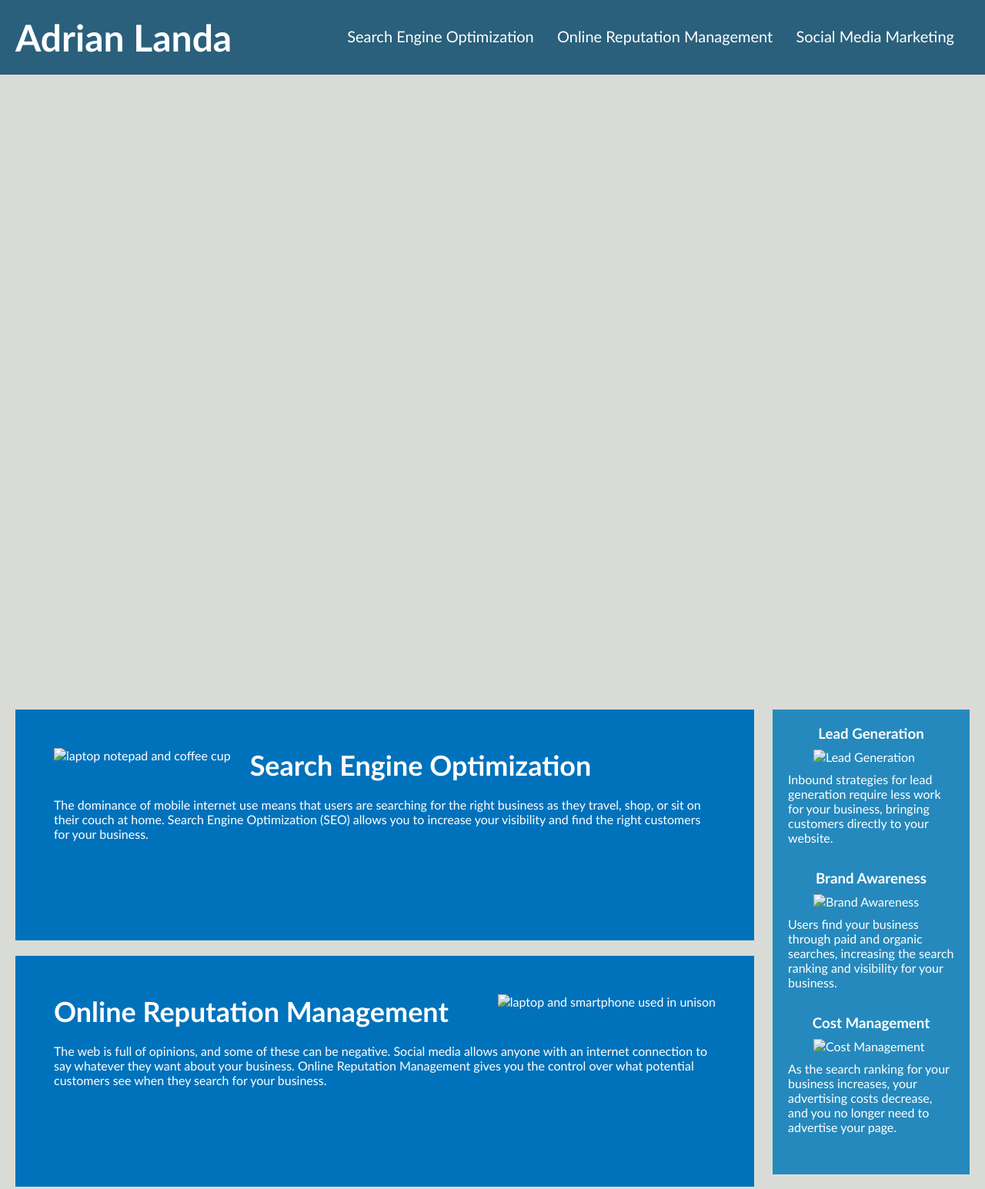
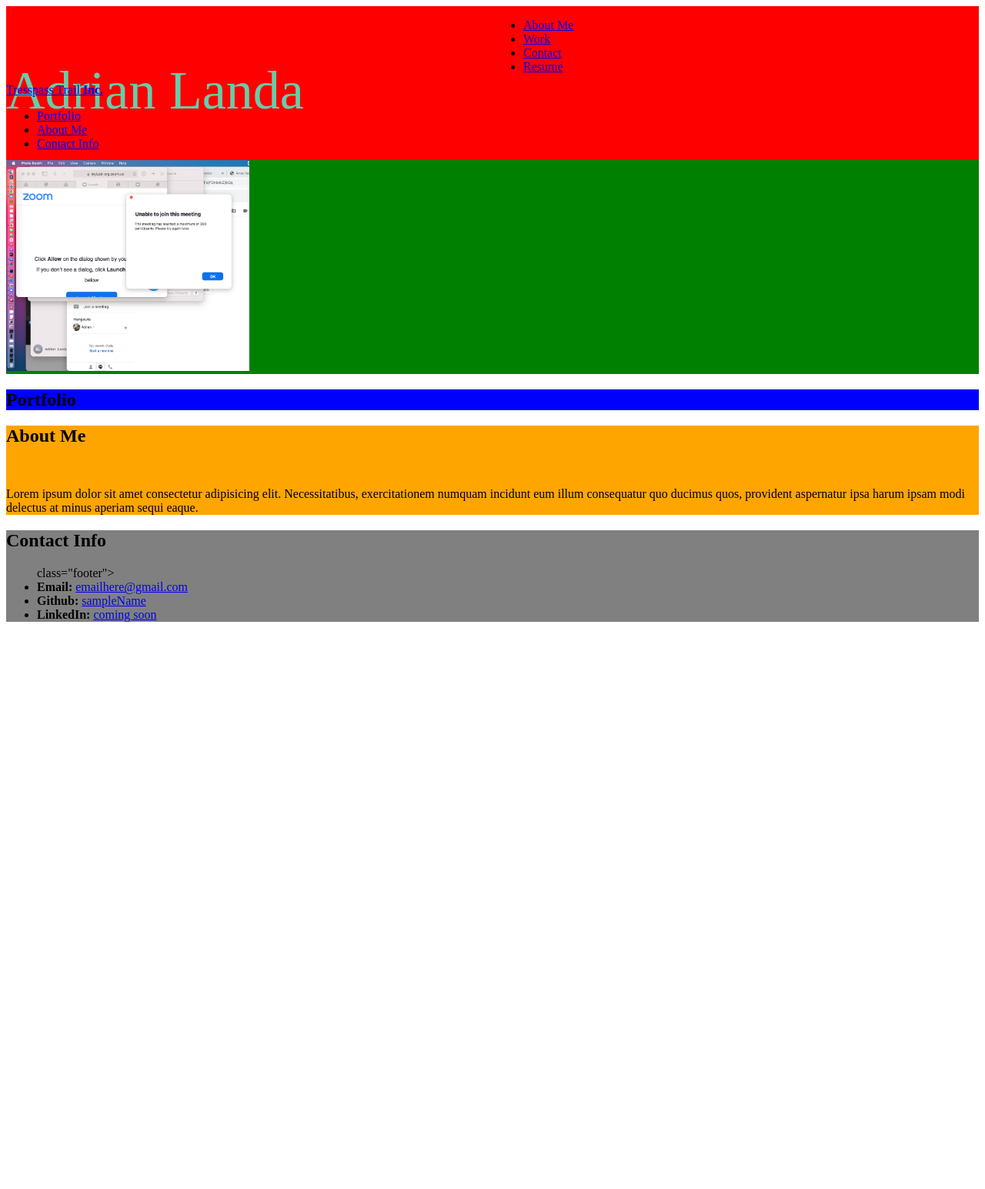
Before and after one commit to al1879083/Adrian-s-Portfolio-Tresspasssutro, a plain HTML site: page index.html in a window 1280 px wide. Shown: the top 1545 px of the page at 77% size. After the commit the page ends 824 px from the top, so only its background shows below. Drawn offline with Linux system fonts and the light colour scheme.

Commit message:
adding CSS syntax

```diff
--- /dev/null
+++ b/assets/css/index.css
@@ -0,0 +1,54 @@
+/* *{ */
+    margin: 0;
+    padding: 0;
+/* } */
+
+body{
+    margin: 0 auto;
+}
+
+/* header */
+header{
+    background-color: red;
+    height: 100px;
+}
+header .container {
+    display:flex;
+}
+header .container p {
+    flex: 1;
+    font-size: 70px;
+    font-weight: unset;
+    margin-left: 15 px;
+    line-height: 80px;
+    color: mediumaquamarine;
+    height: 60px;
+}
+header .container p i {
+    color: darkblue
+}
+ header .container nav {
+     flex: 1;
+     z-index: 99;
+ }
+
+/* hero */
+.hero{
+    background-color: green;
+}
+
+.hero .hero-cta img{
+    width: 25%;
+}
+/* portfolio */
+#Portfolio{
+background-color: blue;
+}
+/* About Me */
+#about-me{
+    background-color: orange;
+}
+/* Contact Info */
+#contact-info{
+background-color: grey;
+}
--- a/index.html
+++ b/index.html
@@ -3,94 +3,102 @@
 
 <head>
     <meta charset="UTF-8" />
-    <link rel="stylesheet" href="./assets/css/style.css">
     <title>Adrian Landa's Portfolio</title>
+    <link rel="stylesheet" href="./assets/css/index.css">
 </head>
 
 <body>
     <!-- header -->
-    <header class="header">
-        <div>
-        <h1>Adrian Landa<span class="Adrian Landa"></span></h1>
-        <!-- unordered list element -->
+    <header>
+        <div class="container">
+            <p class="name-logo">Adrian Landa</p>
+            <nav>
+                <ul>
+                    <li><a href="#AboutMe">About Me</a></li>
+                    <li><a href="#Work">Work</a></li>
+                    <li><a href="#Contact">Contact</a></li>
+                    <li><a href="#">Resume</a></li>
+                </ul>
+            </nav>
+        </div>
+    </header>
+    <header>
+
+            <a href="#">
+                Tresspass Trail <b>Inc.</b>
+            </a>
+        </h1>
             <nav>
                 <ul>
                     <li>
-                    <a href="#search-engine-optimization">Search Engine Optimization</a>
+                        <a href="#Portfolio">Portfolio</a>
                     </li>
                     <li>
-                    <a href="#online-reputation-management">Online Reputation Management</a>
+                        <a href="Aboutme">About Me</a>
                     </li>
                     <li>
-                    <a href="#social-media-marketing">Social Media Marketing</a>
+                        <a href="#contact info">Contact Info</a>
                     </li>
-            </ul>
-        </nav
+
+            </nav>
+        </header>
+        <!--hero/jumbotron-->
+        <section class="hero">
+            <div class="hero-cta">
+                <img src="./assets/images/Screen Shot 2021-02-24 at 10.46.52 AM.png" alt="">
             </div>
-    </header>
+        </section>
+        <!--Portfolio-->
+        <section id="Portfolio" class="intro">
+            <h2>Portfolio</h2>
+        </section>
 
-    <!--Hero -->
-    <section class="hero"></section>
+        <article id="article" class="content">
+            <div class="flex-container">
 
-    <!-- content -->
-    <section class="content">
-        <article id="search-engine-optimization" class="content-img">
-            <img src="./assets/images/search-engine-optimization.jpg" alt="laptop notepad and coffee cup" class="float-left" />
-            <h2>Search Engine Optimization</h2>
-            <p>
-                The dominance of mobile internet use means that users are searching for the right business as they travel, shop, or sit on their couch at home. Search Engine Optimization (SEO) allows you to increase your visibility and find the right customers for your business.
-            </p>
+                <div class="flex-item">
+                </div>
+
+                <div id="Hor" class="flex-item2">
+                </div>
+
+                <div id="Civic Engagement" class="flex-item2">
+                </div>
+
+                <div id="Outreach" class="flex-item2">
+                </div>
+
+                 <div id="Mobilizing Strategies" class="flex-item2">
+                </div>
+            </div>
         </article>
 
-        <article id="online-reputation-management" class="content-img">
-            <img src="./assets/images/online-reputation-management.jpg" alt="laptop and smartphone used in unison" class="float-right" />
-            <h2>Online Reputation Management</h2>
-            <p>
-                The web is full of opinions, and some of these can be negative. Social media allows anyone with an internet connection to say whatever they want about your business. Online Reputation Management gives you the control over what potential customers see when they search for your business.
-            </p>
-        </article>
-
-        <article id="social-media-marketing" class="content-img">
-            <img src="./assets/images/social-media-marketing.jpg" alt="work group brainstorming together" class="float-left" />
-            <h2>Social Media Marketing</h2>
-            <p>
-                Social media continues to have a sizable influence on buying habits. Social media marketing helps you determine which platforms are suited to your brand, using analytics to find the right markets and increase your lead generation.
-            </p>
-        </article>
+        <!--About ME-->
+            <section id="about-me" class="about-me">
+                <h2> About Me</h2>
+                <div class="image">
+                    <img src="INSERT JPG HERE" alt="">
+                </div>
+                <div class="flex-container"></div>
+                <div class="aboutmeflex">
+                    <p>Lorem ipsum dolor sit amet consectetur adipisicing elit. Necessitatibus, exercitationem numquam incidunt eum illum consequatur quo ducimus quos, provident aspernatur ipsa harum ipsam modi delectus at minus aperiam sequi eaque.</p>
+                </div>
             </section>
 
-    <!-- benefits -->
-    <section class="benefits">
-        <article class="benefit-img">
-            <h3>Lead Generation</h3>
-            <img src="./assets/images/lead-generation.png" alt="Lead Generation" />
-            <p>
-                Inbound strategies for lead generation require less work for your business, bringing customers directly to your website.
-            </p>
-        </article>
-        <article class="benefit-img">
-            <h3>Brand Awareness</h3>
-            <img src="./assets/images/brand-awareness.png" alt="Brand Awareness" />
-            <p>
-                Users find your business through paid and organic searches, increasing the search ranking and visibility for your business.
-            </p>
-        </article>
-        <article class="benefit-img">
-            <h3>Cost Management</h3>
-            <img src="./assets/images/cost-management.png" alt="Cost Management" />
-            <p>
-                As the search ranking for your business increases, your advertising costs decrease, and you no longer need to advertise your page.
-            </p>
-        </article>
+            <!---Contact Info-->
+
+            <section id="contact-info" class="contact-info">
+                <h2>Contact Info</h2>
+                <ul> class="footer">
+                    <li><strong>Email:</strong> <a href="#">emailhere@gmail.com</a></li>
+                    <li><strong>Github:</strong> <a href="#">sampleName</a></li>
+                    <li><strong>LinkedIn:</strong> <a href="#">coming soon</a></li>
+                </ul>
             </section>
 
-    <!--footer -->
-    <footer class="footer">
-        <h2>Made with ❤️️ by Horiseon</h2>
-        <p>
-            &copy; 2019 Horiseon Social Solution Services, Inc.
-        </p>
+    <!--footer-->
+    <footer>
+
     </footer>
     </body>
-
 </html>
```
Also changed, not shown: assets/images/Screen Shot 2021-02-24 at 10.46.52 AM.png (added), 1 other file. Lines whose indentation alone changed are shown as unchanged.
